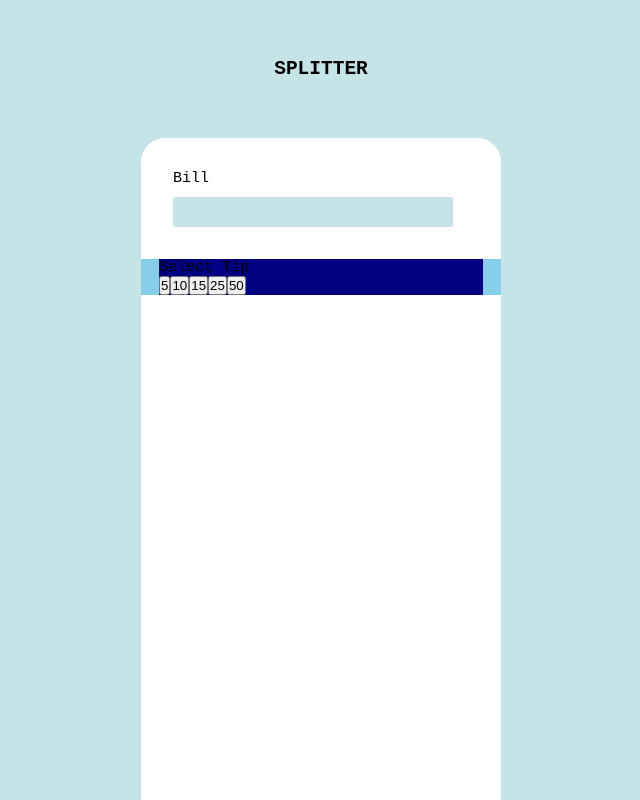
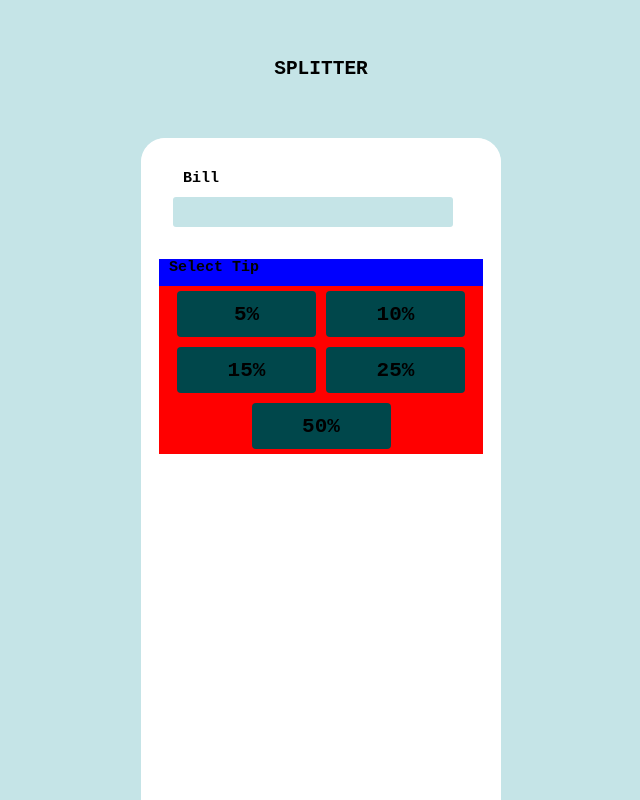
Before and after one commit to dragonfire124/reactcalc, a React app: page / in a window 1280 px wide. Shown: the top 800 px of the page, without its empty margins (319-959 px from the left). Built offline with nearby package versions, Linux system fonts and the light colour scheme.

Commit message:
4 files modified

```diff
--- a/src/components/Tips/Tips.jsx
+++ b/src/components/Tips/Tips.jsx
@@ -14,11 +14,12 @@ const Tips = () => {
   return (
     <div className="Tips">
       <div className="Tips-container">
+      <p>Select Tip</p>
         <div className="Tips-content">
-          <p>Select Tip</p>
+
 
           {TipsPercent.map((item) => (
-            <TipsButton key={item.tip} item={item.tip} />
+            <TipsButton key={item.tip} item={item.tip}  />
           ))}
         </div>
       </div>
--- a/src/components/Tips/Tips.scss
+++ b/src/components/Tips/Tips.scss
@@ -1,14 +1,25 @@
 .Tips {
-  background-color: skyblue;
   display: flex;
   justify-content: center;
 }
 
 .Tips-container {
-  background-color: navy;
   width: 90%;
+  background-color: blue;
 }
 
 .Tips-content {
+  background-color: red;
   font-family: monospace;
+  display: flex;
+  flex-wrap: wrap;
+  justify-content: center;
 }
+
+p {
+  margin-bottom: 10px;
+  font-family: monospace;
+  font-size: 15px;
+  font-weight: 700;
+  margin-left: 10px;
+}
--- a/src/components/TipsButton/TipsButton.jsx
+++ b/src/components/TipsButton/TipsButton.jsx
@@ -2,7 +2,7 @@ import React from 'react';
 import './TipsButton.scss';
 
 const TipsButton = ({ item }) => {
-  return <button>{item}</button>;
+  return <button>{item}%</button>;
 };
 
 export default TipsButton;
--- a/src/components/TipsButton/TipsButton.scss
+++ b/src/components/TipsButton/TipsButton.scss
@@ -0,0 +1,11 @@
+Button {
+  width: 139px;
+  height: 46px;
+  margin: 5px;
+  background: #00474b;
+  font-family: monospace;
+  font-weight: 700;
+  font-size: 21px;
+  border-radius: 4px;
+  border: none;
+}
```
